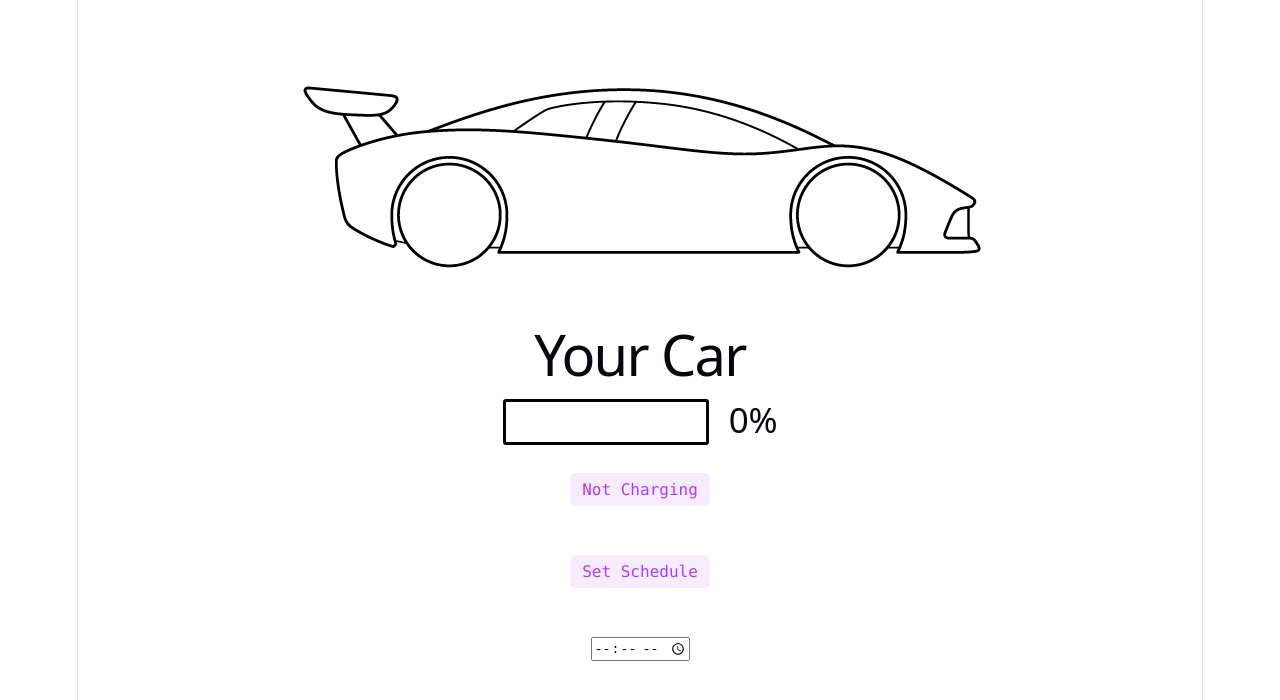
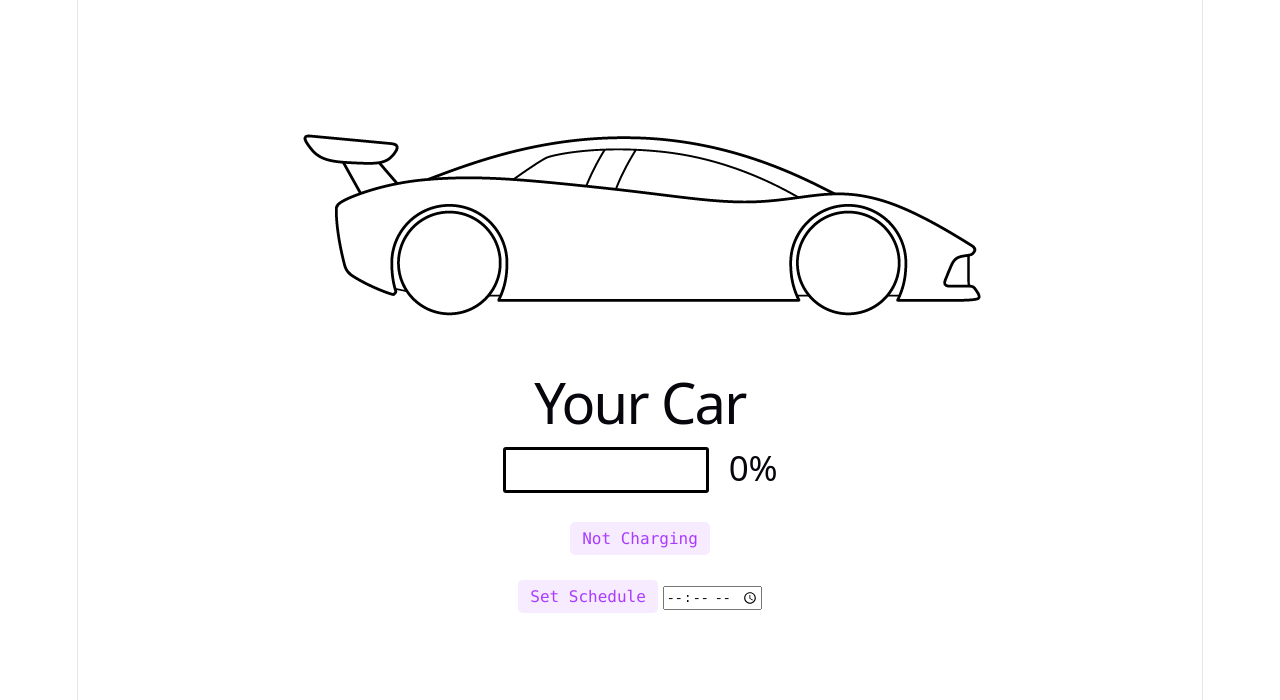
Before and after one commit to FreeZucchini/CarChargingConsole, a Svelte app in the folder web/: page / in a window 1280 px wide. Shown: the top 700 px of the page. Built offline with nearby package versions, Linux system fonts and the light colour scheme; no server answers.

Commit message:
synced front and backend and formatted UI

```diff
--- a/web/src/app.css
+++ b/web/src/app.css
@@ -106,7 +106,6 @@ code {
   background: var(--accent-bg);
   border: 2px solid transparent;
   transition: border-color 0.3s;
-  margin-bottom: 24px;
 
   &:hover {
     border-color: var(--accent-border);
--- a/web/src/lib/Scheduler.svelte
+++ b/web/src/lib/Scheduler.svelte
@@ -34,5 +34,7 @@
 
 </script>
 
-<button type="button" class="counter" onclick={toggle}>{$carStatus.setSchedule ? "Cancel Schedule" : "Set Schedule"}</button>
-<input type="time" bind:value={startchargeTime} required/>
+<div>
+  <button type="button" class="counter" onclick={toggle}>{$carStatus.setSchedule ? "Cancel Schedule" : "Set Schedule"}</button>
+  <input type="time" bind:value={startchargeTime} required/>
+</div>
```
